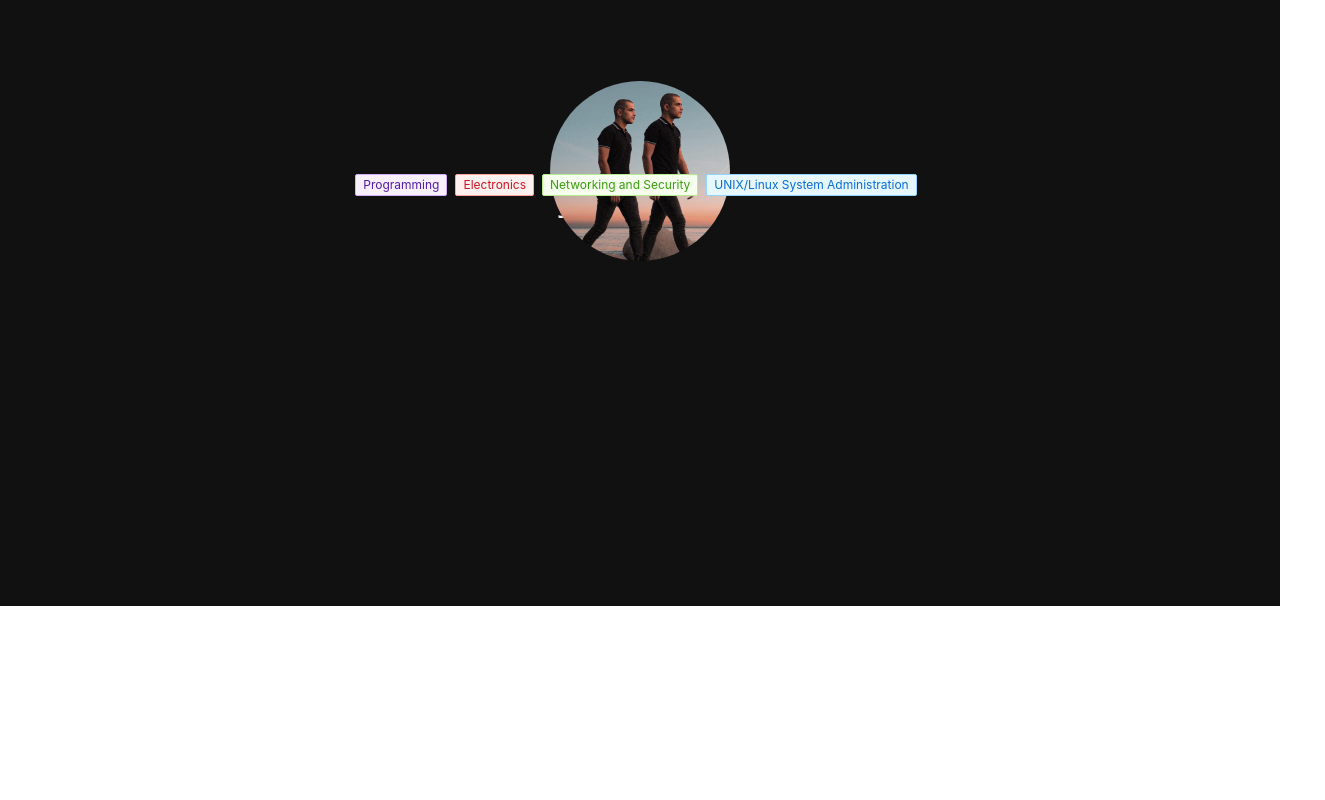
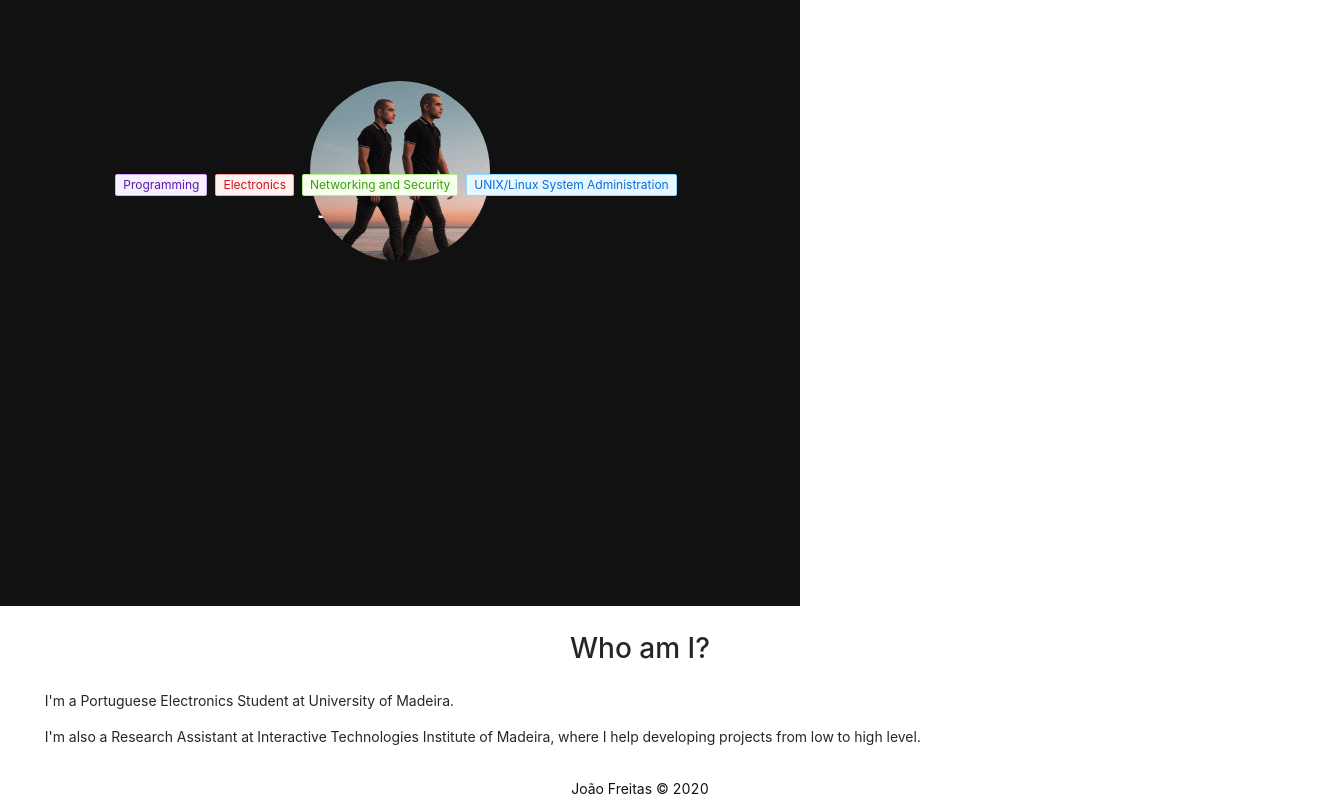
Before and after one commit to joaoofreitas/joaoofreitas.github.io, a React (Create React App) app in the folder personal-website/: page / in a window 1280 px wide. Shown: the part 194-994 px from the top of the page, 1325 px wide, since content can reach past the window. Before the commit the page ends 800 px from the top, so only its background shows below. Built offline with nearby package versions, Linux system fonts and the light colour scheme; the HTML template or start-up script is replaced by a standard one.

Commit message:
Copyright Added

```diff
--- a/personal-website/package.json
+++ b/personal-website/package.json
@@ -9,7 +9,9 @@
     "antd": "^4.1.0",
     "react": "^16.13.1",
     "react-dom": "^16.13.1",
-    "react-scripts": "3.4.1"
+    "react-materialize": "^3.7.1",
+    "react-scripts": "3.4.1",
+    "react-spring": "^8.0.27"
   },
   "scripts": {
     "start": "react-scripts start",
--- a/personal-website/src/App.js
+++ b/personal-website/src/App.js
@@ -1,10 +1,15 @@
 import React from "react"
 import Header from "./components/Header"
+import WhoAmI from './components/WhoAmI'
+import Copyright from './components/Copyright'
 
 const App = () => {
     return(
     <div>
         <Header />
+        <WhoAmI />
+
+        <Copyright />
     </div>
     );
 }
--- /dev/null
+++ b/personal-website/src/components/Copyright.js
@@ -0,0 +1,9 @@
+import React from 'react'
+
+const Copyright = () => {
+    return(
+        <p class="copyright">João Freitas © 2020</p>
+    );
+}
+
+export default Copyright;
--- /dev/null
+++ b/personal-website/src/components/WhoAmI.js
@@ -0,0 +1,16 @@
+import React from 'react'
+import '../style.css'
+
+const WhoAmI = () => {
+    return(
+        <div className='whoami'>
+            <h1>Who am I?</h1>
+            <p class="tab">I'm a Portuguese Electronics Student at University of Madeira.</p>
+            <p class = "tab">I'm also a Research Assistant at Interactive Technologies Institute of Madeira, where I help developing projects from low to high level.</p>
+
+        </div>
+    );
+}
+
+
+export default WhoAmI;
--- a/personal-website/src/style.css
+++ b/personal-website/src/style.css
@@ -2,7 +2,6 @@
   font-family: 'LucidaGrande';
   src: local('LucidaGrande'), url(./fonts/LucidaGrande.ttf) format('truetype');
 }
-
 
 body{
   margin: 0;
@@ -10,12 +9,12 @@ body{
 }
 
 .header{
-  width: 100%;
+  width: 100vh;
   height: 100vh;
   display: flex;
   align-items: center;
   justify-content: center;
-  background-color: #111;
+  background-color: #111111;
 }
 
 .header h1{
@@ -52,3 +51,20 @@ body{
   position: absolute;
   bottom: 410px;
 }
+
+.whoami h1{
+  margin: 20px;
+  padding: 0;
+  text-align: center;
+}
+
+.tab {
+  position:relative; left: 3.5%;
+}
+
+.copyright{
+  margin: 30px;
+  vertical-align: middle;
+  text-align: center;
+  color: #111;
+}
```
Also changed, not shown: 1 other file (tests, documents, lock files or other folders).
